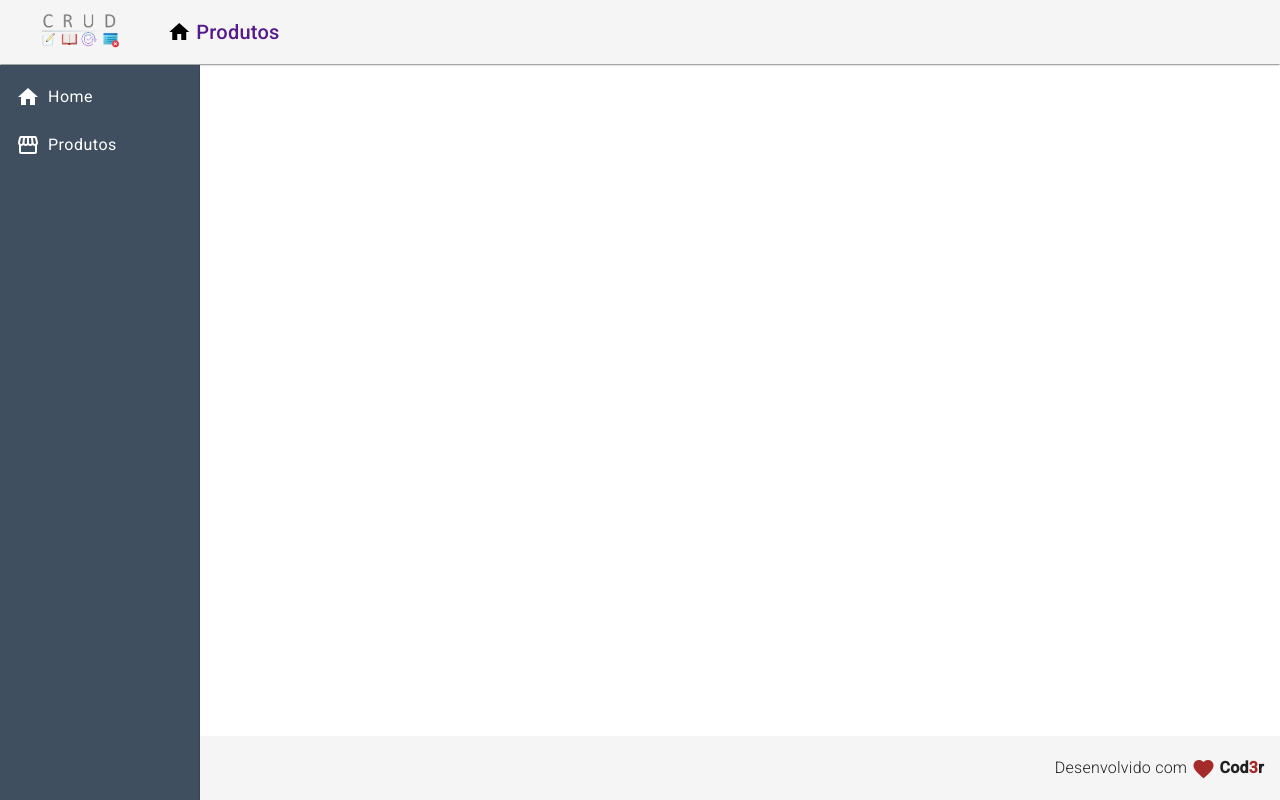
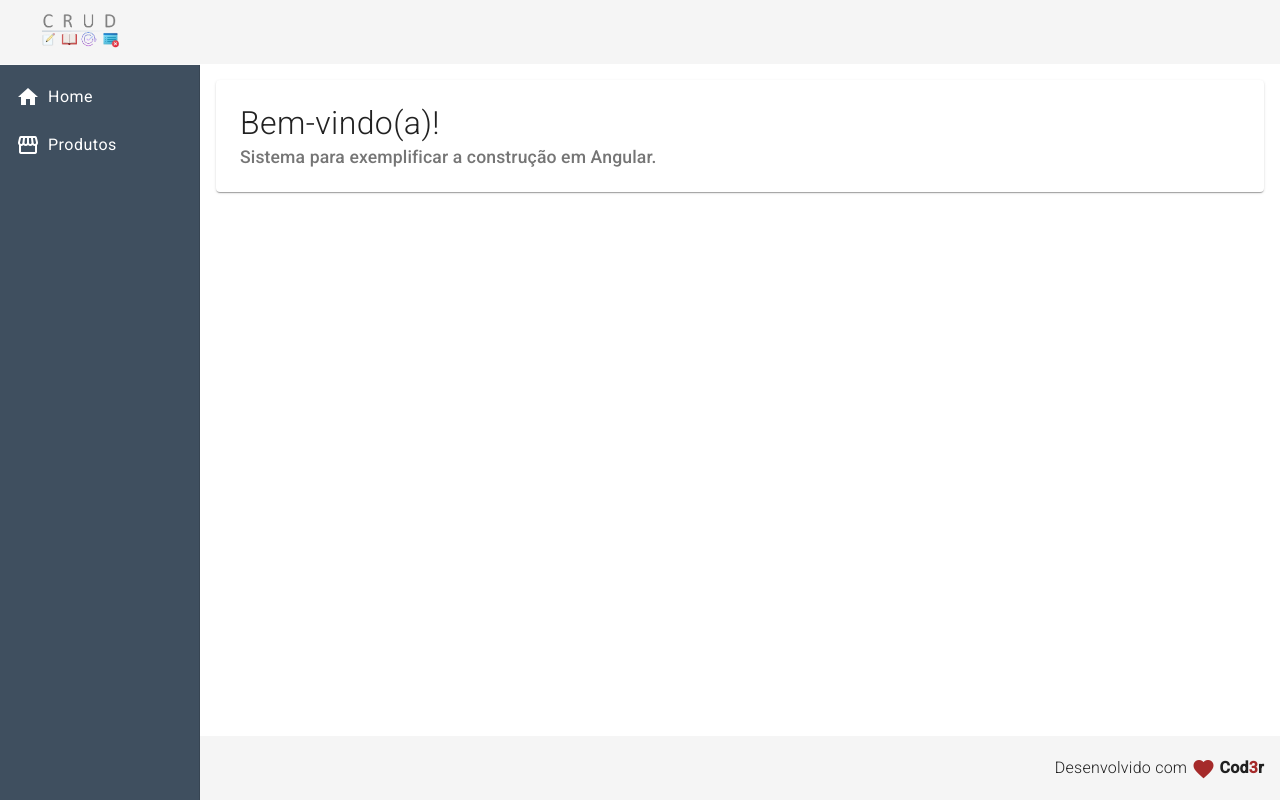
Before and after one commit to livbrandao/Products-CRUD, an Angular app: page / in a window 1280 px wide. Built offline with nearby package versions, Linux system fonts and the light colour scheme.

Commit message:
"create page home"

```diff
--- a/src/app/components/template/header/header.component.html
+++ b/src/app/components/template/header/header.component.html
@@ -4,10 +4,10 @@
       <img class="logo" src="assets/img/logo-crud.png" alt="logo"
     /></a>
   </span>
-  <span class="title-group">
+  <!-- <span>
     <a href="">
-      <i class="material-icons">home</i>
+      <i class="material-icons">dashboard</i>
       Produtos
     </a>
-  </span>
+  </span> -->
 </mat-toolbar>
--- a/src/app/components/template/nav/nav.component.css
+++ b/src/app/components/template/nav/nav.component.css
@@ -12,3 +12,8 @@
     }
   }
 }
+
+.content {
+  padding: 16px;
+  background-color: #ffff;
+}
--- a/src/app/components/template/nav/nav.component.html
+++ b/src/app/components/template/nav/nav.component.html
@@ -13,4 +13,7 @@
       </a>
     </mat-nav-list>
   </mat-sidenav>
+  <mat-sidenav-content class="content">
+    <app-home></app-home>
+  </mat-sidenav-content>
 </mat-sidenav-container>
--- /dev/null
+++ b/src/app/views/home/home.component.css
@@ -0,0 +1,14 @@
+.card {
+  padding: 24px;
+}
+
+.title {
+  font-size: 2rem;
+  font-weight: 300;
+  line-height: 1.2;
+  padding-bottom: 4px;
+}
+
+.subtitle {
+  font-size: 1.1rem;
+}
--- /dev/null
+++ b/src/app/views/home/home.component.html
@@ -0,0 +1,6 @@
+<mat-card class="card nat-elevation-z2">
+  <mat-card-title class="title">Bem-vindo(a)!</mat-card-title>
+  <mat-card-subtitle class="subtitle"
+    >Sistema para exemplificar a construção em Angular.</mat-card-subtitle
+  >
+</mat-card>
```
Also changed, not shown: src/app/app.module.ts (+10 -1 lines), src/app/views/home/home.component.ts (added, +10 -0 lines).
